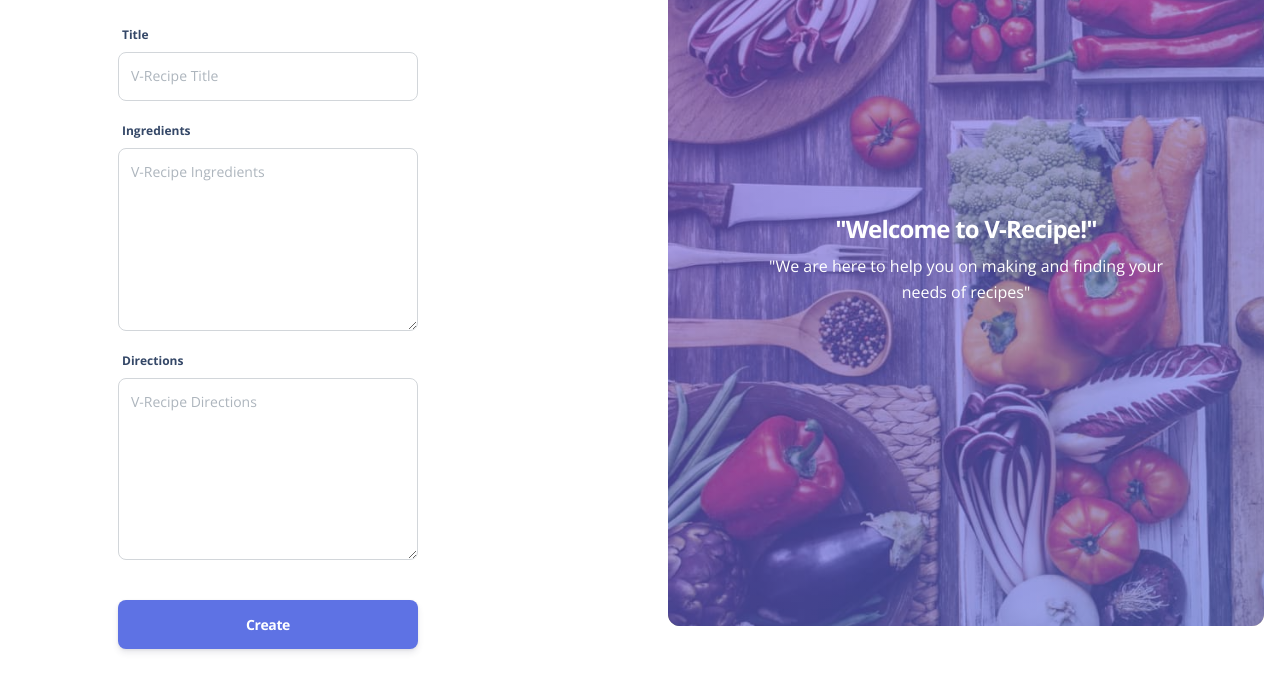
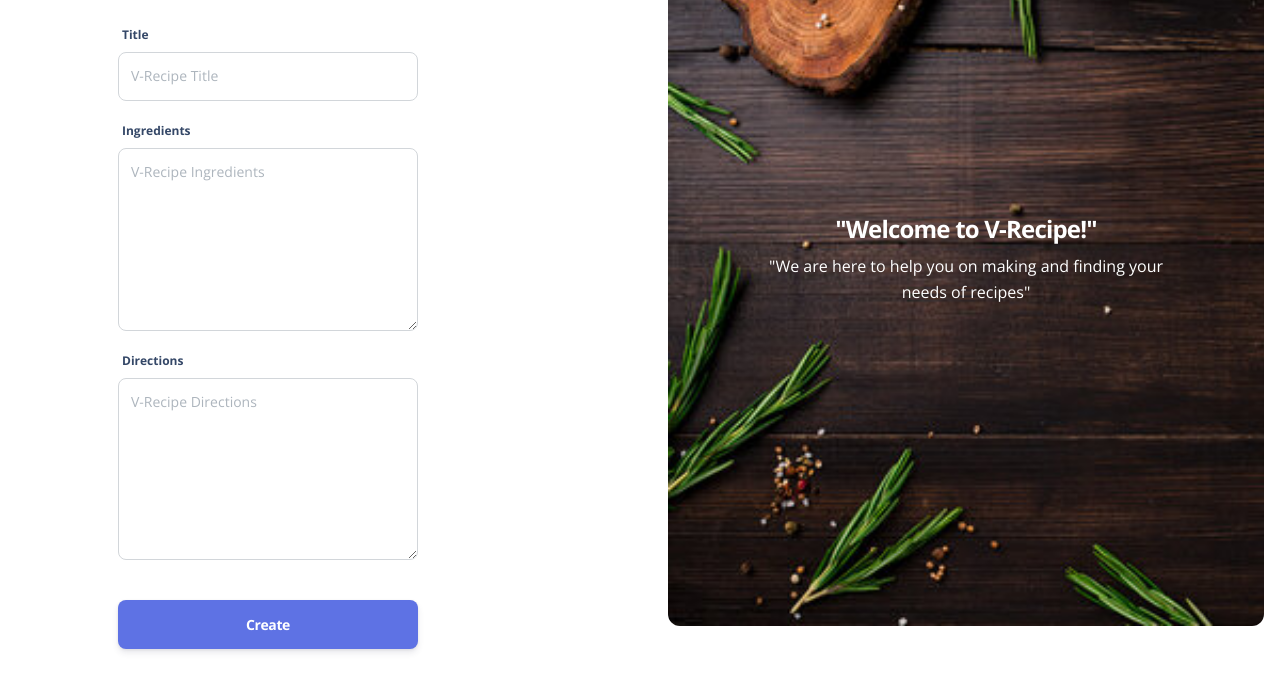
Before and after one commit to marveylad/v-recipe, a website: page public/index.html in a window 1280 px wide. Shown: the part 158-831 px from the top of the page. Drawn offline with nearby package versions, Linux system fonts and the light colour scheme.

Commit message:
photoupdate

```diff
--- a/public/index.html
+++ b/public/index.html
@@ -110,9 +110,9 @@
               <div class="col-6 d-lg-flex d-none h-100 my-auto pe-0 position-absolute top-0 end-0 text-center justify-content-center flex-column">
                 <div
                   class="position-relative h-100 m-3 px-7 border-radius-lg d-flex flex-column justify-content-center overflow-hidden"
-                  style="background-image: url('../../assets/img/homephotos.jpg'); background-size: cover"
+                  style="background-image: url('../../assets/img/background1.jpg'); background-size: cover"
                 >
-                  <span class="mask bg-gradient-primary opacity-6"></span>
+
                   <h4 class="mt-5 text-white font-weight-bolder position-relative">"Welcome to V-Recipe!"</h4>
                   <p class="text-white position-relative">"We are here to help you on making and finding your needs of recipes"</p>
                 </div>
```
Also changed, not shown: public/assets/img/background1.jpg (added).
